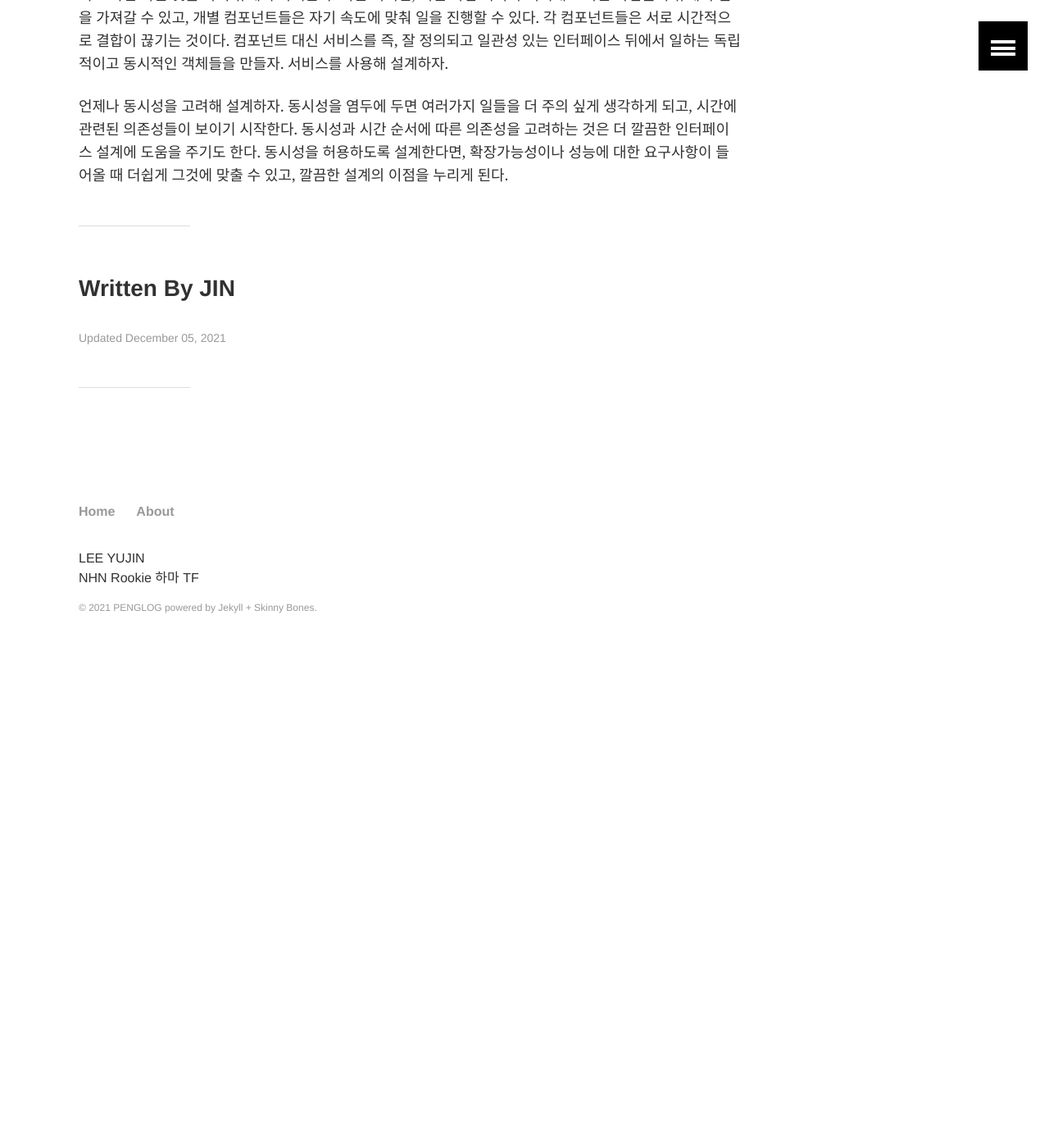
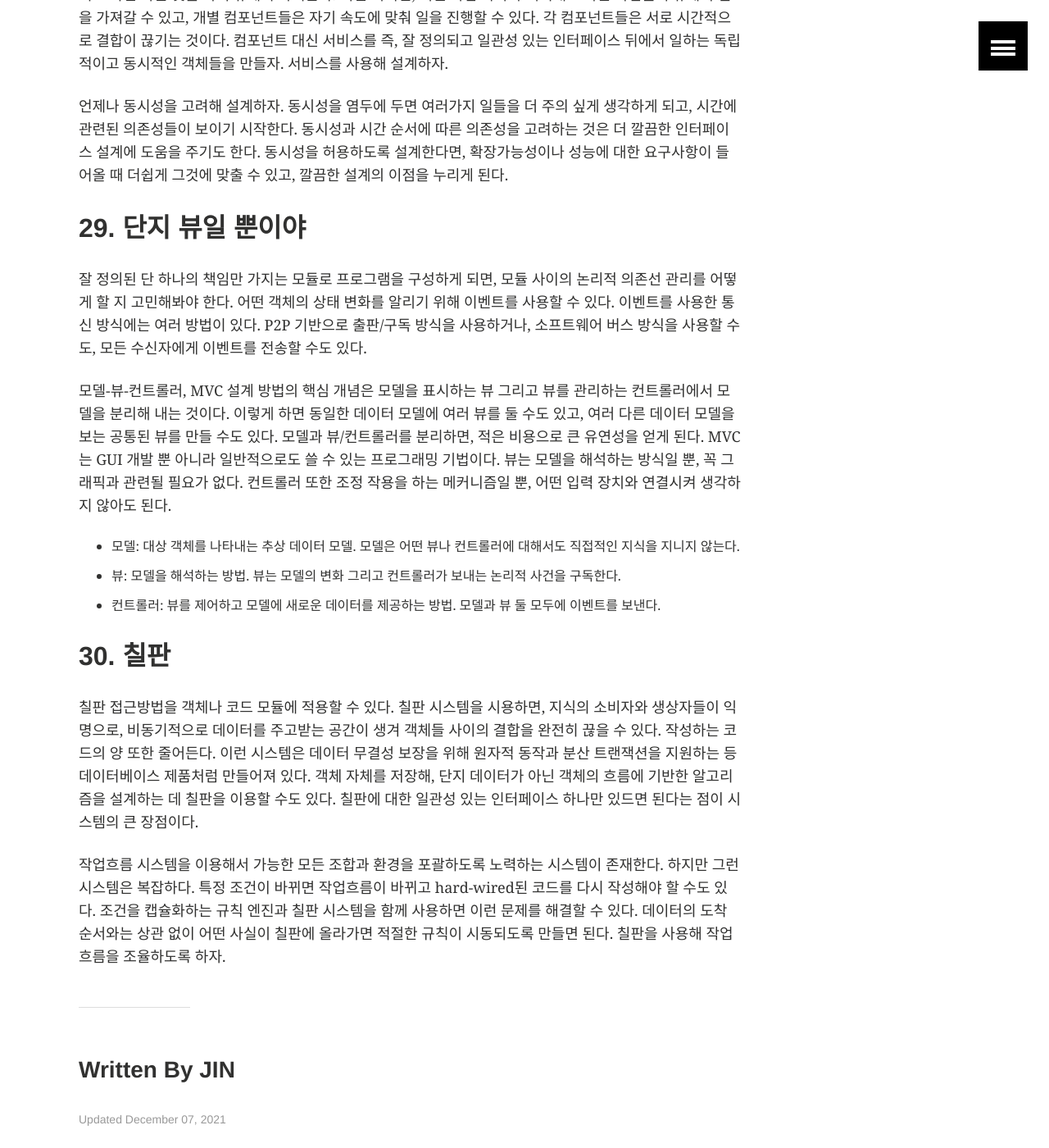
Before and after one commit to Noah-43/Noah-43.github.io, a Jekyll site: the page built from _posts/study/2021-12-07-실용주의_프로그래머_Chap5.md, in a window 1280 px wide and 1400 px high, scrolled down 1309 px. Shown: the whole window at 82% size. Built offline with Jekyll 4.4.1, drawn with Linux system fonts in a browser that asks for light colours; comment, search, counter and statistics services are not loaded; before the commit the page ends 2136 px from its top, so only the background shows below that; some of the changed text lies outside the part shown.

Commit message:
실용주의 프로그래머 5장

```diff
--- a/_posts/study/2021-12-05-실용주의_프로그래머_Chap5.md
+++ b/_posts/study/2021-12-07-실용주의_프로그래머_Chap5.md
@@ -29,3 +29,23 @@ categories: study
 시간적 결합 끊기를 활용하자. hungry consumer 모델은 중앙 일정 관리자 대신 여러 개의 독립적인 소비자 작업들과 중앙집중식 작업 큐를 사용한다. 각 소비자 작업은 큐에서 하나씩 가져가 처리하고, 각 작업은 일을 마치고 나면 다른 것을 다시 큐에서 가져온다. 이런 식이면, 어떤 작업 하나가 버벅대도 다른 작업들이 큐에서 일을 가져갈 수 있고, 개별 컴포넌트들은 자기 속도에 맞춰 일을 진행할 수 있다. 각 컴포넌트들은 서로 시간적으로 결합이 끊기는 것이다. 컴포넌트 대신 서비스를 즉, 잘 정의되고 일관성 있는 인터페이스 뒤에서 일하는 독립적이고 동시적인 객체들을 만들자. 서비스를 사용해 설계하자.
 
 언제나 동시성을 고려해 설계하자. 동시성을 염두에 두면 여러가지 일들을 더 주의 싶게 생각하게 되고, 시간에 관련된 의존성들이 보이기 시작한다. 동시성과 시간 순서에 따른 의존성을 고려하는 것은 더 깔끔한 인터페이스 설계에 도움을 주기도 한다. 동시성을 허용하도록 설계한다면, 확장가능성이나 성능에 대한 요구사항이 들어올 때 더쉽게 그것에 맞출 수 있고, 깔끔한 설계의 이점을 누리게 된다.
+
+
+
+## 29. 단지 뷰일 뿐이야
+
+잘 정의된 단 하나의 책임만 가지는 모듈로 프로그램을 구성하게 되면, 모듈 사이의 논리적 의존선 관리를 어떻게 할 지 고민해봐야 한다. 어떤 객체의 상태 변화를 알리기 위해 이벤트를 사용할 수 있다. 이벤트를 사용한 통신 방식에는 여러 방법이 있다. P2P 기반으로 출판/구독 방식을 사용하거나, 소프트웨어 버스 방식을 사용할 수도, 모든 수신자에게 이벤트를 전송할 수도 있다.
+
+모델-뷰-컨트롤러, MVC 설계 방법의 핵심 개념은 모델을 표시하는 뷰 그리고 뷰를 관리하는 컨트롤러에서 모델을 분리해 내는 것이다. 이렇게 하면 동일한 데이터 모델에 여러 뷰를 둘 수도 있고, 여러 다른 데이터 모델을 보는 공통된 뷰를 만들 수도 있다. 모델과 뷰/컨트롤러를 분리하면, 적은 비용으로 큰 유연성을 얻게 된다. MVC는 GUI 개발 뿐 아니라 일반적으로도 쓸 수 있는 프로그래밍 기법이다. 뷰는 모델을 해석하는 방식일 뿐, 꼭 그래픽과 관련될 필요가 없다. 컨트롤러 또한 조정 작용을 하는 메커니즘일 뿐, 어떤 입력 장치와 연결시켜 생각하지 않아도 된다.
+
+- 모델: 대상 객체를 나타내는 추상 데이터 모델. 모델은 어떤 뷰나 컨트롤러에 대해서도 직접적인 지식을 지니지 않는다.
+- 뷰: 모델을 해석하는 방법. 뷰는 모델의 변화 그리고 컨트롤러가 보내는 논리적 사건을 구독한다.
+- 컨트롤러: 뷰를 제어하고 모델에 새로운 데이터를 제공하는 방법. 모델과 뷰 둘 모두에 이벤트를 보낸다.
+
+
+
+## 30. 칠판
+
+칠판 접근방법을 객체나 코드 모듈에 적용할 수 있다. 칠판 시스템을 시용하면, 지식의 소비자와 생상자들이 익명으로, 비동기적으로 데이터를 주고받는 공간이 생겨 객체들 사이의 결합을 완전히 끊을 수 있다. 작성하는 코드의 양 또한 줄어든다. 이런 시스템은 데이터 무결성 보장을 위해 원자적 동작과 분산 트랜잭션을 지원하는 등 데이터베이스 제품처럼 만들어져 있다. 객체 자체를 저장해, 단지 데이터가 아닌 객체의 흐름에 기반한 알고리즘을 설계하는 데 칠판을 이용할 수도 있다. 칠판에 대한 일관성 있는 인터페이스 하나만 있드면 된다는 점이 시스템의 큰 장점이다.
+
+작업흐름 시스템을 이용해서 가능한 모든 조합과 환경을 포괄하도록 노력하는 시스템이 존재한다. 하지만 그런 시스템은 복잡하다. 특정 조건이 바뀌면 작업흐름이 바뀌고 hard-wired된 코드를 다시 작성해야 할 수도 있다. 조건을 캡슐화하는 규칙 엔진과 칠판 시스템을 함께 사용하면 이런 문제를 해결할 수 있다. 데이터의 도착 순서와는 상관 없이 어떤 사실이 칠판에 올라가면 적절한 규칙이 시동되도록 만들면 된다. 칠판을 사용해 작업흐름을 조율하도록 하자.
```
Also changed, not shown: other parts of _posts/study/2021-12-07-실용주의_프로그래머_Chap5.md (+1 -1 lines).
